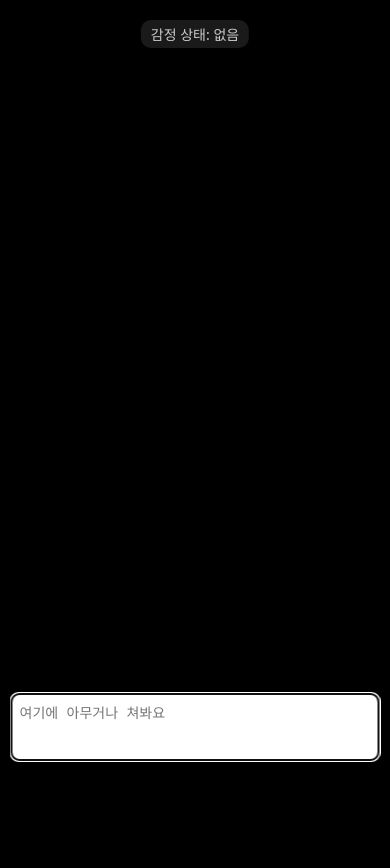
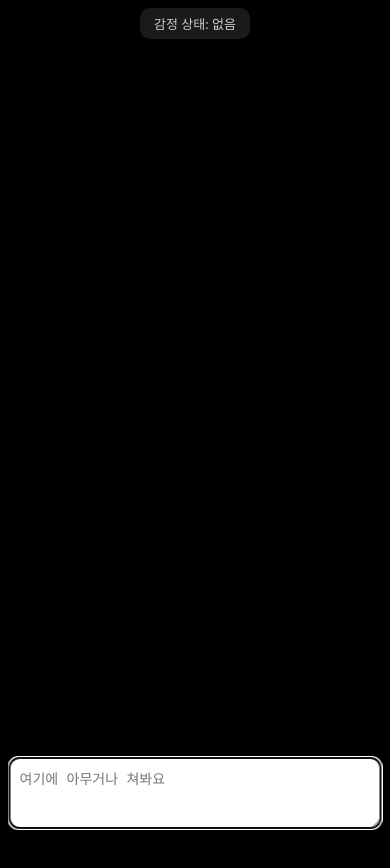
Before and after one commit to awlejar/MediumorchidMuddyWorker, a plain HTML site: page index.html in a window 390 px wide. Before the commit the page ends 844 px from the top, so only its background shows below. Drawn offline with Linux system fonts and the light colour scheme.

Commit message:
모바일 수정

```diff
--- a/index.html
+++ b/index.html
@@ -4,7 +4,6 @@
 <head>
   <meta charset="UTF-8">
   <title>스트레스타이핑</title>
-  <!-- 뷰포트 설정 추가 -->
   <meta name="viewport" content="width=device-width, initial-scale=1.0">
   <style>
     html,
@@ -12,10 +11,10 @@
       margin: 0;
       padding: 0;
       height: 100%;
-      overflow: hidden;
       background-color: #000000;
       font-family: '굴림', system-ui, sans-serif;
       color: white;
+      overflow: hidden;
     }
 
     #output {
@@ -23,15 +22,15 @@
       top: 0;
       left: 0;
       width: 100%;
-      height: 100%;
+      height: calc(var(--vh, 1vh) * 100);
       pointer-events: none;
       overflow: hidden;
+      padding-bottom: 120px;
     }
 
     .char {
       position: absolute;
       font-size: calc(16px + 2vw);
-      /* 반응형 글자 크기 */
       font-weight: normal;
       color: white;
       animation: fall 4s linear forwards;
@@ -79,22 +78,19 @@
     }
 
     #inputArea {
-      position: absolute;
-      bottom: 10%;
-      /* 화면 하단에 배치 */
+      position: fixed;
+      bottom: 16px;
       left: 50%;
       transform: translateX(-50%);
-      width: 80%;
-      /* 화면 크기에 따라 크기 조정 */
-      height: 60px;
+      width: 90%;
+      height: 50px;
       padding: 10px;
-      font-size: 16px;
+      font-size: 14px;
       border: none;
       background: white;
       color: black;
-      resize: none;
-      z-index: 100;
-      border-radius: 8px;
+      border-radius: 10px;
+      z-index: 999;
     }
 
     .message {
@@ -121,49 +117,42 @@
     }
 
     #statusBar {
-      position: absolute;
-      top: 20px;
+      position: fixed;
+      top: 10px;
       left: 50%;
       transform: translateX(-50%);
-      padding: 6px 16px;
+      padding: 6px 14px;
       background: rgba(255, 255, 255, 0.1);
       border-radius: 10px;
-      font-size: 16px;
+      font-size: 14px;
       color: #ccc;
       z-index: 1000;
     }
 
-    /* 모바일 화면에 최적화된 스타일 */
     @media (max-width: 768px) {
-      body {
-        font-size: 14px;
-        /* 작은 화면에서 글씨 크기 조정 */
-      }
+      @keyframes fall {
+        0% {
+          transform: translateY(0);
+          opacity: 1;
+        }
 
-      #inputArea {
-        width: 90%;
-        /* 입력창 너비를 90%로 설정 */
-        height: 50px;
-        /* 높이를 줄여서 화면을 좀 더 여유롭게 */
-        font-size: 14px;
-        padding: 8px;
+        100% {
+          transform: translateY(calc(var(--vh, 1vh) * 65));
+          opacity: 1;
+        }
       }
 
       #statusBar {
-        font-size: 14px;
-        /* 상태 바의 글씨 크기도 줄이기 */
-        padding: 4px 10px;
+        font-size: 13px;
+        top: 8px;
       }
 
       .message {
-        font-size: 18px;
-        /* 메시지 글씨 크기 줄이기 */
-        padding: 8px 15px;
+        font-size: 16px;
       }
 
       .char {
-        font-size: calc(16px + 2vw);
-        /* 작은 화면에서 적절한 크기로 설정 */
+        font-size: calc(14px + 2vw);
       }
     }
   </style>
@@ -174,6 +163,7 @@
   <textarea id="inputArea" placeholder="여기에 아무거나 쳐봐요" autofocus></textarea>
   <div id="statusBar">감정 상태: 없음</div>
 
+  <!-- 🔗 script.js 연결 -->
   <script src="script.js"></script>
 </body>
 
--- a/script.js
+++ b/script.js
@@ -1,18 +1,25 @@
+function setVh() {
+  const vh = window.innerHeight * 0.01;
+  document.documentElement.style.setProperty('--vh', `${vh}px`);
+}
+window.addEventListener('resize', setVh);
+window.addEventListener('orientationchange', setVh);
+setVh();
+
 const input = document.getElementById('inputArea');
 const output = document.getElementById('output');
 const statusBar = document.getElementById('statusBar');
 
 const characters = [];
-const MAX_CHARS = 50;
+let MAX_CHARS = 50;
+if (window.innerWidth < 768) MAX_CHARS = 30;
 let currentMessage = null;
 
-const emotionTriggers = [
-  "화나", "열받아", "빡쳐", "지쳐", "지친다", "스트레스",
+const emotionTriggers = ["화나", "열받아", "빡쳐", "지쳐", "지친다", "스트레스",
   "무섭다", "무서워", "피곤", "몰라", "불안", "힘들다", "짜증", "좋아",
   "ㅅㅂ", "시발", "씨발", "집", "멍함", "멍해", "부담", "답답", "막막",
   "슬퍼", "슬프다", "눈물", "외로워", "괴로워", "머리아파", "뭐야",
-  "재밌다", "재밌어", "지겨워", "지겹다", "지루", "졸려", "졸리다", "황당", "대박"
-];
+  "재밌다", "재밌어", "지겨워", "지겹다", "지루", "졸려", "졸리다", "황당", "대박"];
 
 const emotionColors = [
   "#AF331C", "#AF331C", "#AF331C", "#454818", "#454818", "#16235C",
@@ -21,15 +28,14 @@ const emotionColors = [
   "#8D8D8D", "#8D8D8D", "#48325A", "#48325A", "#48325A", "#303657",
   "#303657", "#303657", "#464646", "#3F221A", "#1C2656", "#8D5A9A",
   "#5967D6", "#5967D6", "#3A2B4B", "#3A2B4B", "#474B6A", "#000000",
-  "#000000", "#7C6F5C", "#1B7563"
-];
+  "#000000", "#7C6F5C", "#1B7563"];
 
 const emotionEmojis = [
-  "😡", "😡", "😡", "😩", "😩", "😖", "😱", "😱", "😴", "🤷", "😰", "🫠",
-  "😤", "😊", "🤬", "🤬", "🤬", "🏠", "🫥", "🫥", "🧱", "🧱", "🧱", "😢",
-  "😢", "😢", "🥀", "😖", "🤯", "😶", "😂", "😂", "😒", "😒", "🥱", "😴",
-  "😴", "😳", "🤯"
-];
+  "😡", "😡", "😡", "😩", "😩", "😖", "😱", "😱",
+  "😴", "🤷", "😰", "🫠", "😤", "😊", "🨬", "🨬", "🨬",
+  "🏠", "🫥", "🫥", "🩱", "🩱", "🩱", "😢", "😢", "😢",
+  "🦀", "😖", "🨯", "😶", "😂", "😂", "😒", "😒", "🥱",
+  "😴", "😴", "🤯", "🨯"];
 
 const phrases = [
   "계속 해.", "지금이야.", "더 쳐.", "그만두지 마.", "이게 다야?",
@@ -38,6 +44,12 @@ const phrases = [
   "멋대로 해.", "쏟아내.", "쓸데없는 걸 써봐.", "그냥 치라고.",
   "혼자 해도 돼.", "괜찮아. 더 이상해도.", "이건 기록이 아냐."
 ];
+
+input.addEventListener('focus', () => {
+  setTimeout(() => {
+    input.scrollIntoView({ behavior: 'smooth', block: 'nearest' });
+  }, 300);
+});
 
 input.addEventListener('input', () => {
   const value = input.value;
```
